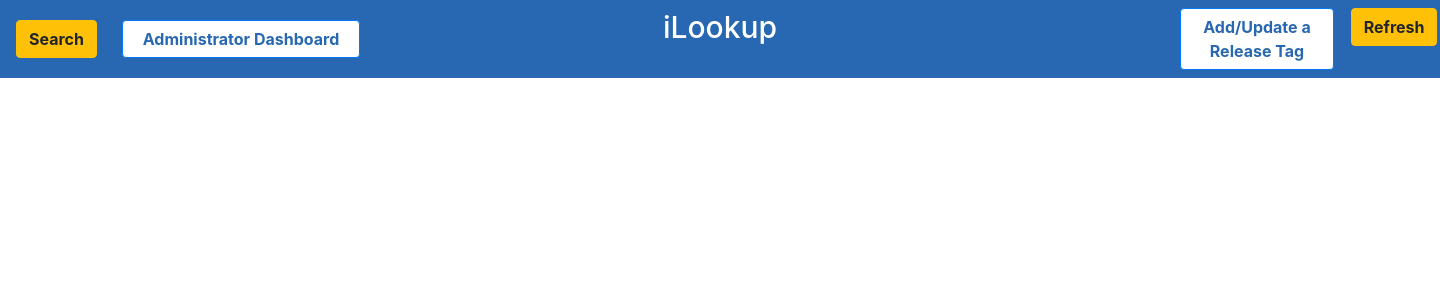
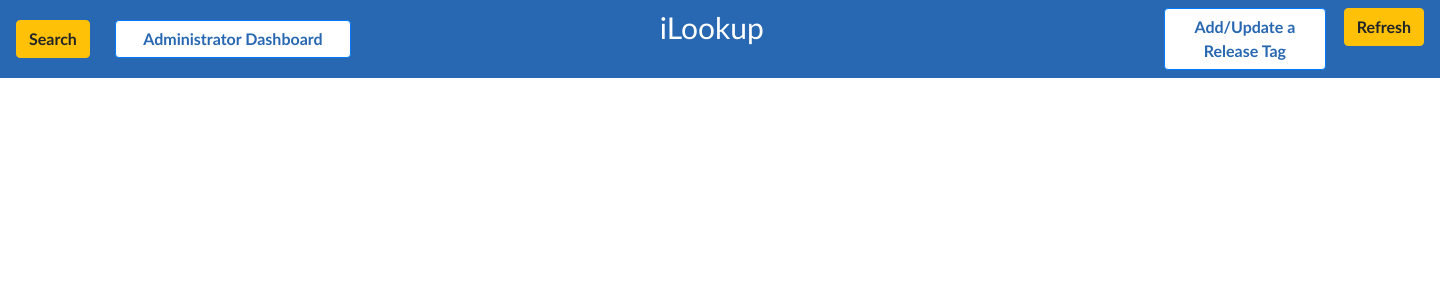
Before and after one commit to nickprimamore/iLookup_V1.0, a Flask app: template ilookup_v1.0/app/templates/layout.html in a window 1440 px wide. Shown: the top 300 px of the page. Run offline with Flask 2, Linux system fonts and the light colour scheme; the template is opened without the code that fills it, so the values that code supplies are empty; parts of the project's set-up code (start-up, migrations or seed data) failed here and were passed over; some libraries are stand-ins or nearby versions.

Commit message:
UI changes

```diff
--- a/ilookup_v1.0/app/templates/layout.html
+++ b/ilookup_v1.0/app/templates/layout.html
@@ -15,15 +15,29 @@
 			.navbar-brand{
 				position: fixed;
 				width: 50%;
-	 			left: 25%;
+	 			left: 23.85%;
 				right: 25%;
-	 			top: 0;
+				top: 0;
 	 			text-align: center;
 				font-size: 30px;
 	 			margin: auto;
+				font-family: "Trebuchet MS";
 			}
+
+			button {
+				font-family: "Trebuchet MS";
+			}
+
+			.wrapper {
+				width:100%;
+	 			position:fixed;
+	 			z-index:10;
+	 			background:inherit;
+			}
+
 		</style>
-		<nav class="navbar navbar-expand-lg navbar-light" id="topNav" role="navigation" style="background-color: #2867b1; color:#2867b1">
+		<div class="wrapper">
+		<nav class="navbar navbar-expand-lg navbar-light" id="topNav" role="navigation" style="background-color: #2867b1; color:#2867b1; position: fixed">
 			<div class="navbar-header" >
 		  	<div class="navbar-brand mb-0 h1" align="center" style="color:white">iLookup</div>
 			</div>
@@ -56,6 +70,7 @@
 
 		 	</div>
 		</nav>
+	</div>
 	{% block content%}
 	{% endblock %}
 
--- a/ilookup_v1.0/app/templates/result.html
+++ b/ilookup_v1.0/app/templates/result.html
@@ -41,7 +41,7 @@
         '</div>'+
         '<div id="' + image + '" class="collapse deleteOnClose" aria-labelledby="headingOne" data-parent="#accordion">' +
           '<div class="card-body deleteOnClose">' +
-            'Image: ' + image + '<br class="deleteOnClose" />' +
+            'Image Tag: ' + image + '<br class="deleteOnClose" />' +
             'Revision: ' + revision + '<br class="deleteOnClose"/>' +
             'Memory: ' + memory + '<br class="deleteOnClose"/>' +
             'Date Started: ' + date + '<br class="deleteOnClose"/>' +
--- a/ilookup_v1.0/config.py
+++ b/ilookup_v1.0/config.py
@@ -6,6 +6,6 @@ class Config(object):
 	SECRET_KEY = os.environ.get("SECRET_KEY") or "SECRET-KEY"
 	#SQLALCHEMY_DATABASE_URI = os.environ.get('SQLALCHEMY_DATABASE_URI')'sqlite:///' + os.path.join(basedir,'app.db')
 
-	SQLALCHEMY_DATABASE_URI = "mysql+pymysql://root:RedApple#0905@127.0.0.1:3306/localdb"
+	SQLALCHEMY_DATABASE_URI = "mysql+pymysql://root:Allrise99!@127.0.0.1:3306/localdb"
 
 	SQLALCHEMY_TRACK_MODIFICATIONS = False
```
Also changed, not shown: ilookup_v1.0/app/templates/search.html (+28 -16 lines).
